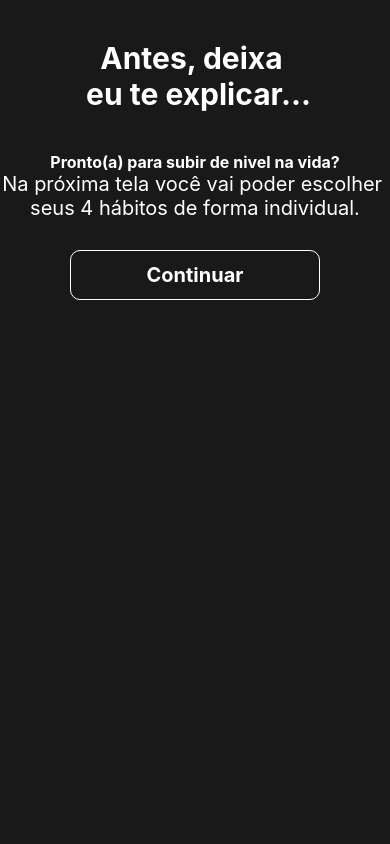
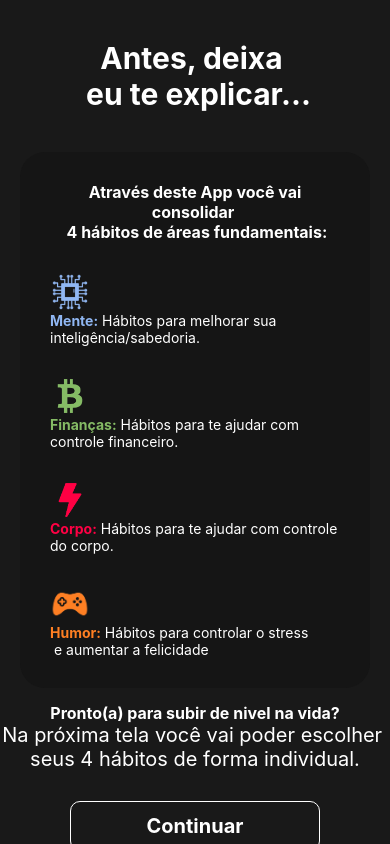
Before and after one commit to Tuviccfp/OneBitLife, a React Native app: screen /AppExplanation in a window 390 px wide. Built offline with nearby package versions, Linux system fonts and the light colour scheme.

Commit message:
Inserindo card de Explanation

```diff
--- a/src/Pages/AppExplanation/index.jsx
+++ b/src/Pages/AppExplanation/index.jsx
@@ -1,6 +1,7 @@
 import React from "react";
 import { ScrollView, Text, View, StyleSheet } from "react-native";
 import DefaultButton from "../../components/Common/DefaultButton";
+import ExplanationCard from "../../components/Explanation/ExplanationCard";
 
 export default function AppExplanation() {
   function handleSetShowHome() {}
@@ -12,6 +13,7 @@
           <Text style={styles.title}>
             Antes, deixa {"\n"} eu te explicar...
           </Text>
+          <ExplanationCard />
           <Text style={styles.descriptionCta}>
             Pronto(a) para subir de nivel na vida?
           </Text>
--- a/src/Pages/Start/index.jsx
+++ b/src/Pages/Start/index.jsx
@@ -18,7 +18,7 @@
         <View style={{alignItems: "center"}}>
           <Image style={styles.logo} source={require("../../assets/icons/logo3.png")} />
           <LifeStatus />
-          <Text style={styles.description}>Vamos transformar sua vida {'\n'} em jogo, buscando sempre {'\n'} o melhor nível</Text>
+          <Text style={styles.description}>Vamos transformar sua vida {'\n'} em jogo, buscando sempre {'\n'} o melhor nível.</Text>
           <DefaultButton buttonText={'Continuar'} handlePress={handleNavigationExplanation} width={250} height={50} />
         </View>
       </ScrollView>
--- /dev/null
+++ b/src/components/Explanation/ExplanationCard/index.jsx
@@ -0,0 +1,101 @@
+import React from "react";
+import { ScrollView, View, Image, StyleSheet, Text } from "react-native";
+
+export default function ExplanationCard() {
+  return (
+    <View style={styles.container}>
+      <Text style={styles.title}>
+        Através deste App você vai consolidar {"\n"} 4 hábitos de áreas
+        fundamentais:
+      </Text>
+      <View style={styles.explanationContainer}>
+        <Image
+          source={require("../../../assets/icons/educationIcon.png")}
+          style={styles.icon}
+        />
+        <Text style={styles.description}>
+          <Text style={styles.mind}>Mente:</Text> Hábitos para melhorar sua
+          inteligência/sabedoria.
+        </Text>
+
+        <View style={styles.explanationContainer}>
+          <Image
+            source={require("../../../assets/icons/moneyIcon.png")}
+            style={styles.icon}
+          />
+          <Text style={styles.description}>
+            <Text style={styles.money}>Finanças:</Text> Hábitos para te ajudar
+            com controle financeiro.
+          </Text>
+        </View>
+
+        <View style={styles.explanationContainer}>
+          <Image
+            source={require("../../../assets/icons/bodyIcon.png")}
+            style={styles.icon}
+          />
+          <Text style={styles.description}>
+            <Text style={styles.body}>Corpo:</Text> Hábitos para te ajudar
+            com controle do corpo.
+          </Text>
+        </View>
+
+        <View style={styles.explanationContainer}>
+          <Image
+            source={require("../../../assets/icons/funIcon.png")}
+            style={styles.icon}
+          />
+          <Text style={styles.description}>
+            <Text style={styles.fun}>Humor:</Text> Hábitos para controlar o stress {'\n'} e aumentar a felicidade
+          </Text>
+        </View>
+
+      </View>
+      <ScrollView></ScrollView>
+    </View>
+  );
+}
+
+const styles = StyleSheet.create({
+    container: {
+        backgroundColor: "#151515",
+        width: 350,
+        borderRadius: 25,
+        padding: 30,
+        marginBottom: 15
+    },
+    title: {
+        fontWeight: 'bold',
+        color: '#ffffff',
+        textAlign: "center",
+        fontSize: 16
+    },
+    explanationContainer: {
+        flexDirection: 'column',
+        marginTop: 30
+    },
+    icon: {
+        width: 40,
+        height: 40,
+        marginRight: 5,
+    },
+    description: {
+        color: '#ffffff'
+    },
+    mind: {
+        color: '#90b7f3',
+        fontWeight: 'bold'
+    },
+    money: {
+        color: '#85bb65',
+        fontWeight: 'bold'
+    },
+    body: {
+        color: '#ff0044',
+        fontWeight: 'bold'
+    },
+    fun: {
+        color: '#fe7f23',
+        fontWeight: 'bold',
+    }
+})
```
